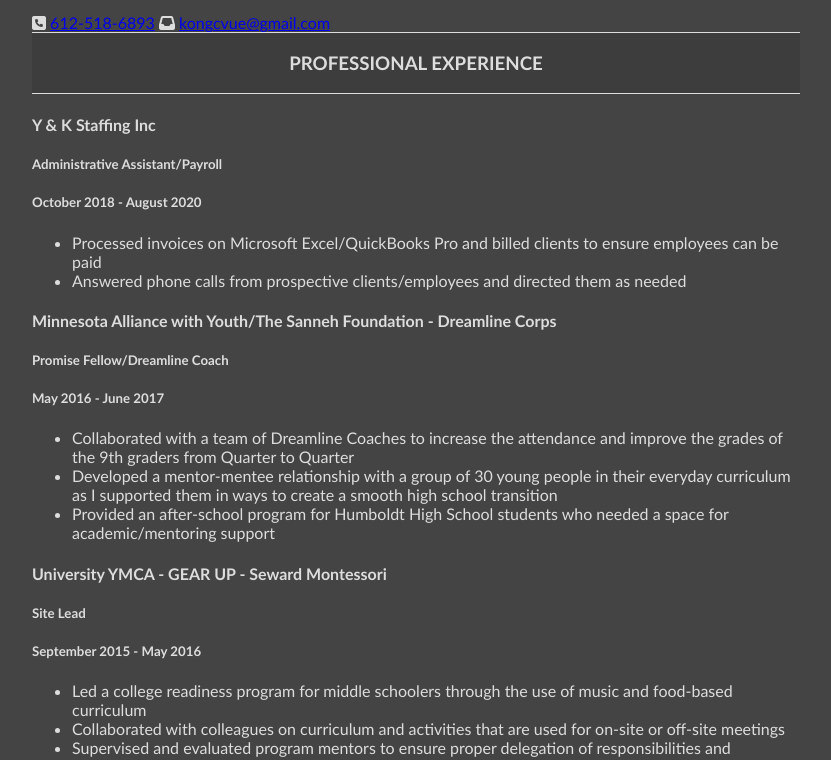
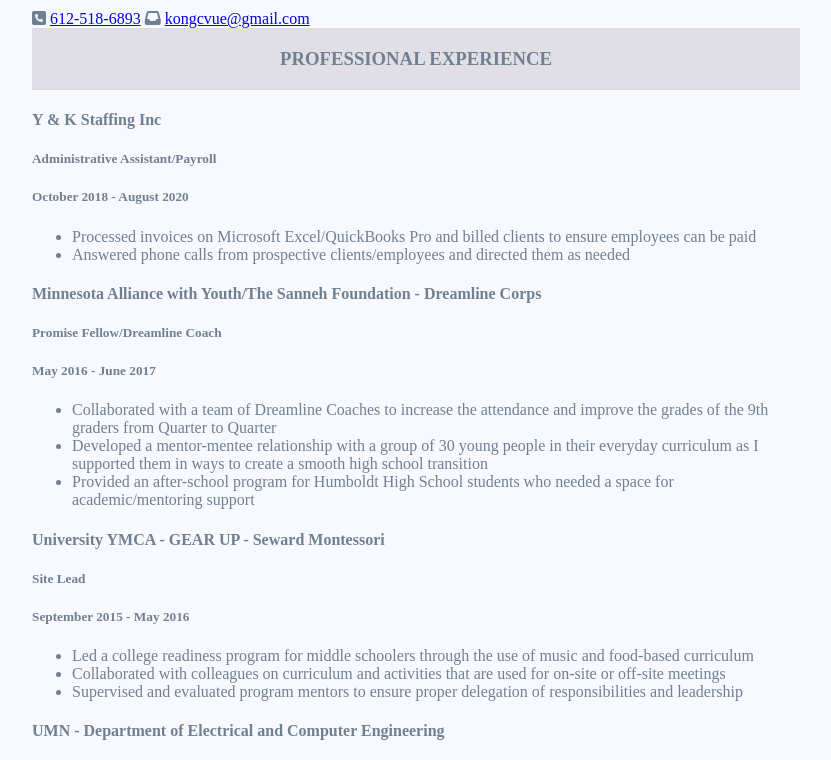
Before and after one commit to Xibbrahimovic/Xibbrahimovic.github.io, a plain HTML site: page index.html in a window 1280 px wide. Shown: the part 210-970 px from the top of the page, without its empty margins (224-1055 px from the left). Drawn offline with Linux system fonts and the light colour scheme.

Commit message:
Update style.css

```diff
--- a/style.css
+++ b/style.css
@@ -1,7 +1,8 @@
+
 body{
-  background-color: #444444;
-  color: #dddddd;
-  font-family: Calibri, Helvetica, sans-serif;
+  background-color: #F8F8FF;
+  color: #708090;
+  font-family: 'Spectral', serif;;
   margin: 10% 20%
 }
 
```
